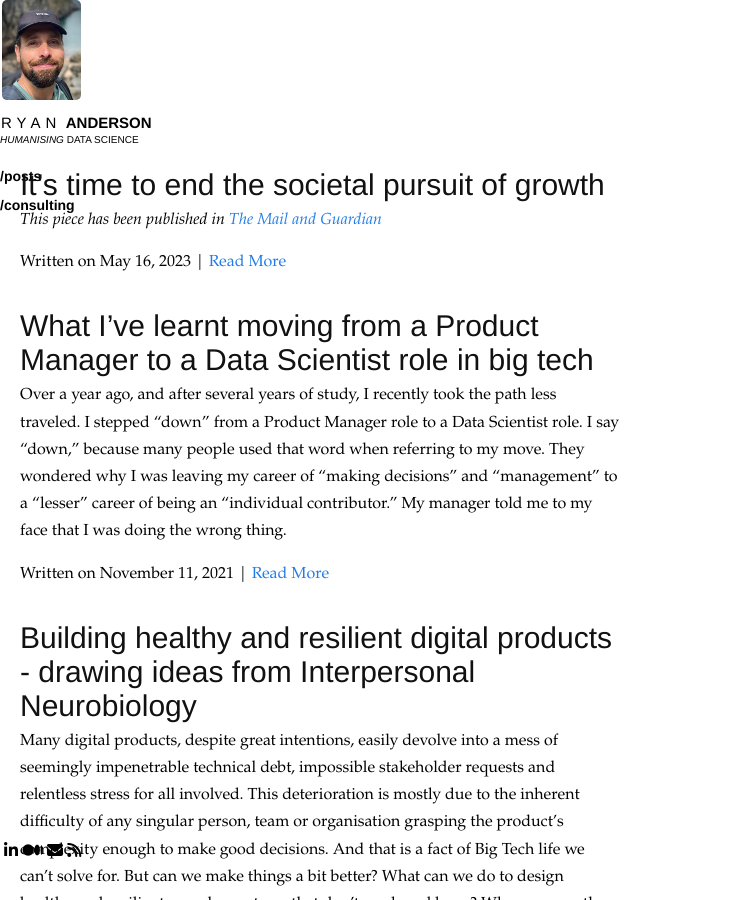
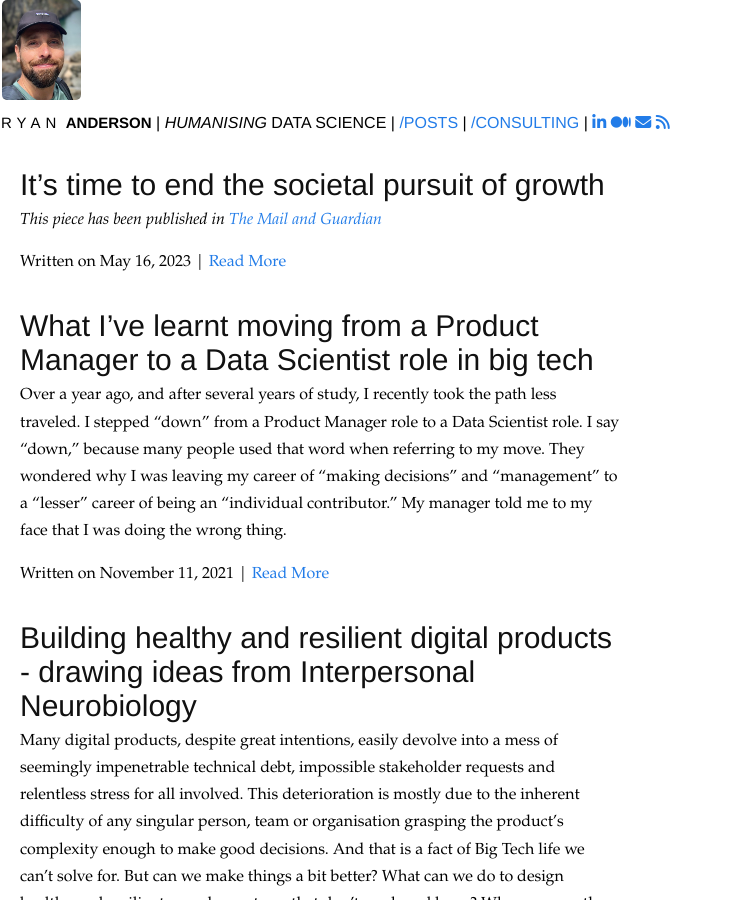
Before and after one commit to ryan-anderson-ds/ryan-anderson-ds.github.io, a Jekyll site: the page built from index.html, in a window 1280 px wide and 900 px high. Shown: the whole window, without its empty margins (0-733 px from the left). Built offline with Jekyll 4.4.1, drawn with Linux system fonts in a browser that asks for light colours.

Commit message:
Update sidebar.html

```diff
--- a/_includes/sidebar.html
+++ b/_includes/sidebar.html
@@ -4,30 +4,19 @@
   </a>
 
   <section class="name">
+
     <a href="/">
       <span id="fname">{{ site.name|split:' '|first }}</span>
       <span id="lname">{{ site.name|split:' '|last }}</span>
     </a>
-  </section>
 
-  <section class="subt">
-    <i>humanising</i> data science
-  </section>
-
-  <section class="sections">
-    <ul>
-      <li><a href="/">/posts</a></li>
-      <li><a href="/consulting">/consulting</a></li>
-    </ul>
-  </section>
-
-  <br><br>
-
-  <section class="meta">
-    <a href="https://www.linkedin.com/in/rianvandenander/" target="_blank" title="Follow me on LinkedIn" aria-label="Follow me on LinkedIn"><i class="fa-brands fa-linkedin-in"></i></a>
+    | <i>humanising</i> data science
+    | <a href="/">/posts</a>
+    | <a href="/consulting">/consulting</a>
+    | <a href="https://www.linkedin.com/in/rianvandenander/" target="_blank" title="Follow me on LinkedIn" aria-label="Follow me on LinkedIn"><i class="fa-brands fa-linkedin-in"></i></a>
     <a href="https://medium.com/@ryan-anderson-ds" target="_blank" title="Follow me on Medium" aria-label="Follow me on Medium"><i class="fa-brands fa-medium"></i></a>
     <a href="mailto:ryanandersonds@gmail.com" title="Email me" aria-label="Email me"><i class="fa-solid fa-envelope"></i></a>
     <a href="/atom.xml" title="Atom RSS feed" aria-label="Atom RSS feed"><i class="fa-solid fa-rss"></i></a>
-  </section>
 
+   </section>
 </section>
```
